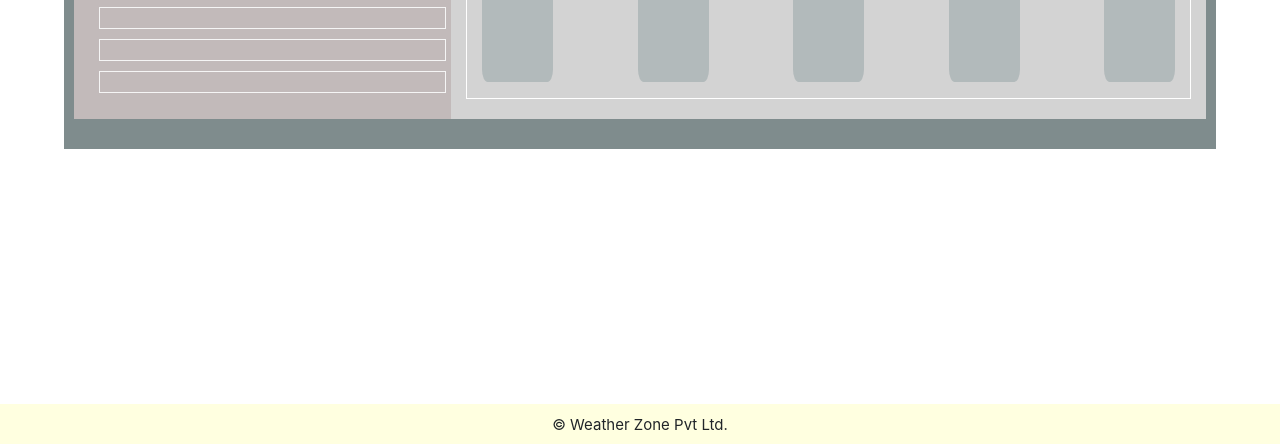
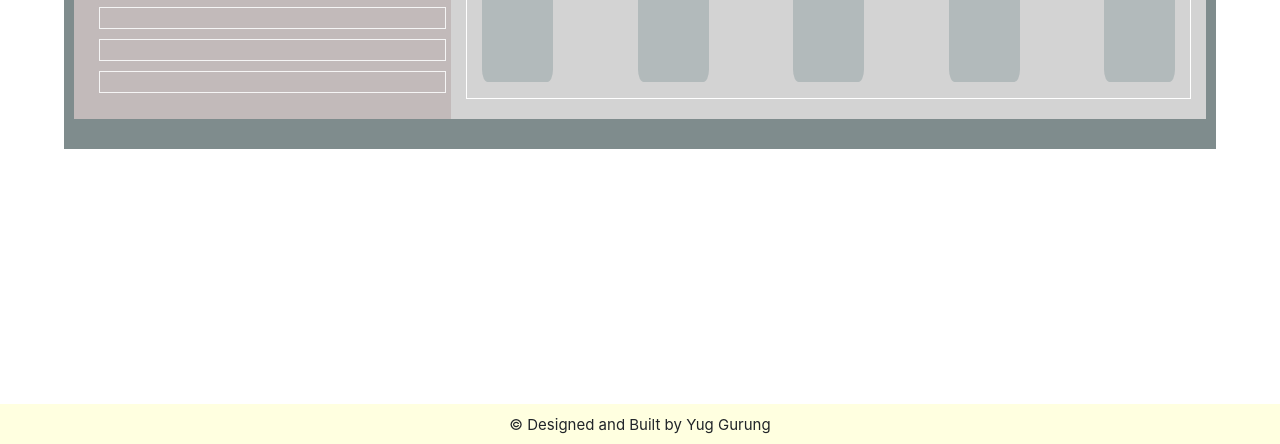
Before and after one commit to yugmani/weatherDashboard, a plain HTML site: page index.html in a window 1280 px wide. Shown: the part 356-800 px from the top of the page. Drawn offline with nearby package versions, Linux system fonts and the light colour scheme.

Commit message:
footer info added

```diff
--- a/index.html
+++ b/index.html
@@ -155,7 +155,7 @@
 
 <!-- FOOTER SECTION -->
 <div class="footer fixed-bottom">
-    <div>© Weather Zone Pvt Ltd.</div>
+    <div>© Designed and Built by Yug Gurung</div>
 </footer>
 
 <!-- SCRIPT SECTION -->
```
